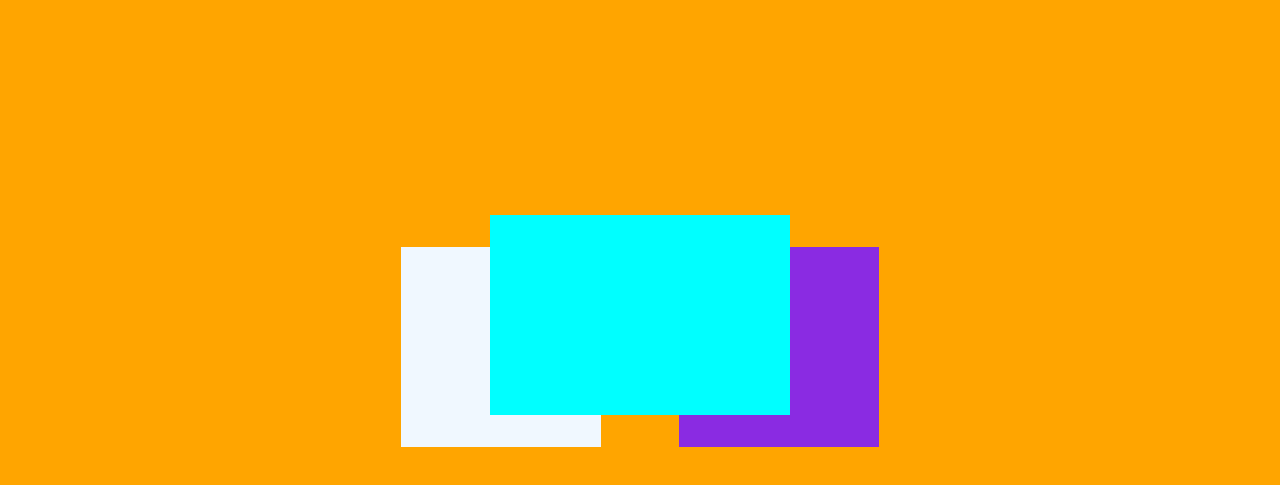
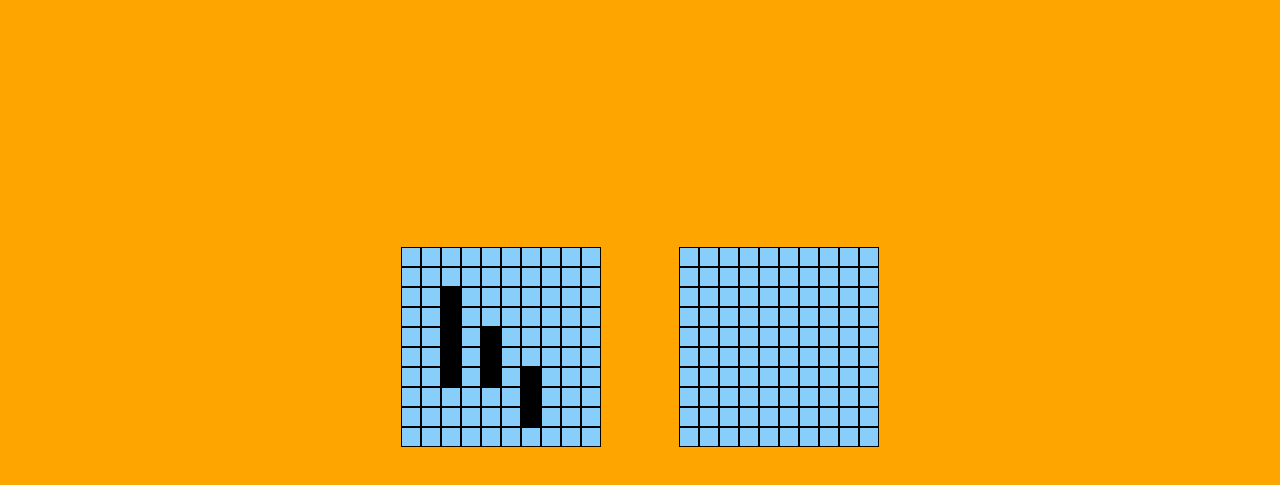
Before and after one commit to brycenbb/BattleShip, a website with bundled scripts: page index.html in a window 1280 px wide. Shown: the part 85-570 px from the top of the page. Built offline with nearby package versions, Linux system fonts and the light colour scheme.

Commit message:
hit class stays on player map? also only first click works on computer map??

```diff
--- a/dom.js
+++ b/dom.js
@@ -1,7 +1,62 @@
 export function onload() {
-  let pBoard = document.querySelector('.playerBoard');
   // console.log('hi');
   window.addEventListener('DOMContentLoaded', function () {
-    document.querySelector('.startModal').classList.add('show');
+    // document.querySelector('.startModal').classList.add('show');
   });
 }
+
+export function gameBuild() {
+  let player = document.querySelector('.playerBoard');
+  let computer = document.querySelector('.computerBoard');
+}
+
+export function boardBuild(players) {
+  // console.log('qiwjeiqowje');
+  let pBoard = players[0].getBoard().boardStatus();
+  let cBoard = players[1].getBoard().boardStatus();
+  let player = document.querySelector('.playerBoard');
+  let computer = document.querySelector('.computerBoard');
+
+  //player first
+  for (let i = 0; i < 10; i++) {
+    let row = document.createElement('div');
+    row.classList.add('row');
+    for (let j = 0; j < 10; j++) {
+      let space = document.createElement('div');
+      space.classList.add('box');
+      space.id = String(i) + ' ' + String(j) + ' ' + 'box';
+
+      if (pBoard[i][j] != '') {
+        //this is just to show the ships
+        space.classList.add('hit');
+      }
+      row.appendChild(space);
+    }
+    player.appendChild(row);
+  }
+
+  //comp second
+  for (let i = 0; i < 10; i++) {
+    let row = document.createElement('div');
+    row.classList.add('row');
+    for (let j = 0; j < 10; j++) {
+      let space = document.createElement('div');
+      space.classList.add('cbox');
+      space.id = String(i) + ' ' + String(j) + ' ' + 'cbox';
+      events(players, space, i, j);
+
+      if (cBoard[i][j] != '') {
+        //this class add is just to show the ships
+        // space.classList.add('hit');
+      }
+      row.appendChild(space);
+    }
+    computer.appendChild(row);
+  }
+}
+
+function events(players, box, x, y) {
+  box.addEventListener('click', function () {
+    players[0].nextTurnReal(x, y, players[1]);
+  });
+}
--- a/factories.js
+++ b/factories.js
@@ -1,3 +1,5 @@
+import { boardBuild } from './dom.js';
+let turnTracker = true;
 const shipFactory = (number) => {
   let shipLength = number;
   let hitStatus = Array(shipLength).fill('');
@@ -19,7 +21,7 @@ const shipFactory = (number) => {
 
 const Player = () => {
   let board = gameBoard();
-  //default adding in ships
+  //default adding in ships for simplicity
   board.placeShip(2, 2, 5, 'X');
   board.placeShip(4, 4, 3, 'X');
   board.placeShip(6, 6, 3, 'X');
@@ -30,7 +32,7 @@ const Player = () => {
 
   const nextTurnReal = (x, y, computer) => {
     computer.getBoard().receiveAttack(x, y);
-    computer.nextTurn(this);
+    computer.nextTurn(Player());
   };
   const getBoard = () => {
     return board;
@@ -161,10 +163,28 @@ const gameBoard = () => {
 
   const recordAttack = (x, y, result) => {
     if (result === 'hit') {
-      //changeColor(hit)
+      if (turnTracker) {
+        document
+          .getElementById(String(x) + ' ' + String(y) + ' ' + 'cbox')
+          .classList.add('hit');
+        turnTracker = false;
+      } else {
+        document
+          .getElementById(String(x) + ' ' + String(y) + ' ' + 'box')
+          .classList.add('hit');
+      }
     } else {
       board[x][y] = 'O';
-      //changeColor(miss)
+      if (turnTracker) {
+        document
+          .getElementById(String(x) + ' ' + String(y) + ' ' + 'cbox')
+          .classList.add('miss');
+        turnTracker = false;
+      } else {
+        document
+          .getElementById(String(x) + ' ' + String(y) + ' ' + 'box')
+          .classList.add('miss');
+      }
     }
   };
 
@@ -207,14 +227,17 @@ function gameLooptest3() {
   return true;
 }
 
-function gameLoopReal() {
+export function gameLoopReal() {
   const player = Player();
   const computer = Computer();
+  boardBuild([player, computer]);
 }
-module.exports = {
-  shipFactory,
-  gameBoard,
-  gameLooptest1,
-  gameLooptest2,
-  gameLooptest3,
-};
+
+// module.exports = {
+//   shipFactory,
+//   gameBoard,
+//   gameLooptest1,
+//   gameLooptest2,
+//   gameLooptest3,
+//   gameLoopReal,
+// };
--- a/index.js
+++ b/index.js
@@ -1,3 +1,7 @@
-import { onload } from './dom.js';
+import { onload, gameBuild, boardBuild } from './dom.js';
+import { gameLoopReal } from './factories.js';
+// const factories = require('./factories');
 
 onload();
+gameLoopReal();
+gameBuild();
--- a/style.css
+++ b/style.css
@@ -1,6 +1,7 @@
 * {
   margin: 0;
   padding: 0;
+  box-sizing: border-box;
 }
 body {
   width: 100vw;
@@ -43,14 +44,18 @@ button {
 }
 .playerBoard {
   background: aliceblue;
-  width: 200px;
-  height: 200px;
+  display: flex;
+  flex-direction: column;
+  /* width: 200px;
+  height: 200px; */
 }
 
 .computerBoard {
   background: blueviolet;
-  width: 200px;
-  height: 200px;
+  display: flex;
+  flex-direction: column;
+  /* width: 200px;
+  height: 200px; */
 }
 
 .startModal,
@@ -68,3 +73,37 @@ button {
 .show {
   visibility: visible;
 }
+
+.box {
+  width: 1.25rem;
+  height: 1.25rem;
+  background-color: lightskyblue;
+  border: 1px solid black;
+}
+
+.cbox {
+  width: 1.25rem;
+  height: 1.25rem;
+  background-color: lightskyblue;
+  border: 1px solid black;
+}
+.cbox:hover {
+  filter: brightness(0.5);
+}
+
+.row {
+  display: flex;
+  flex-direction: row;
+}
+
+.miss {
+  background-color: darkgreen;
+}
+
+.hit {
+  background-color: crimson;
+}
+
+.box.hit {
+  background-color: black;
+}
```
